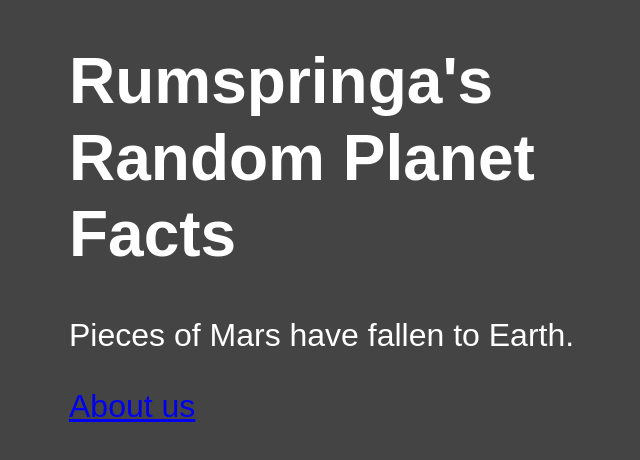
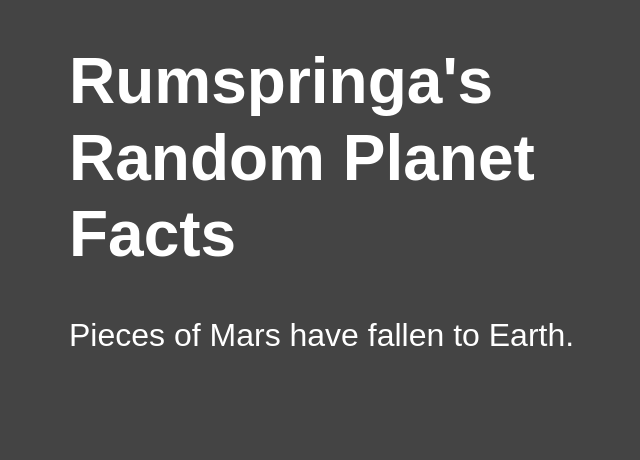
Before and after one commit to Rumspringa2024/Rumspringa2024.github.io, a plain HTML site: page index.html in a window 1280 px wide. Shown: the whole page, without its empty margins (246-886 px from the left). Drawn offline with Linux system fonts and the light colour scheme.

Commit message:
index.html updated from https://stackedit.io/

```diff
--- a/index.html
+++ b/index.html
@@ -76,10 +76,9 @@
           facts[Math.floor(Math.random() * facts.length)]
       }
     </script>
-    <a href="README.md">About us</a>
   </body>
 </html>
 
 <!--stackedit_data:
-eyJoaXN0b3J5IjpbMjg3NTk5MzkzLDI0Njk4NDU4OV19
+eyJoaXN0b3J5IjpbNzA0MTUwNzcwLDI0Njk4NDU4OV19
 -->
```
